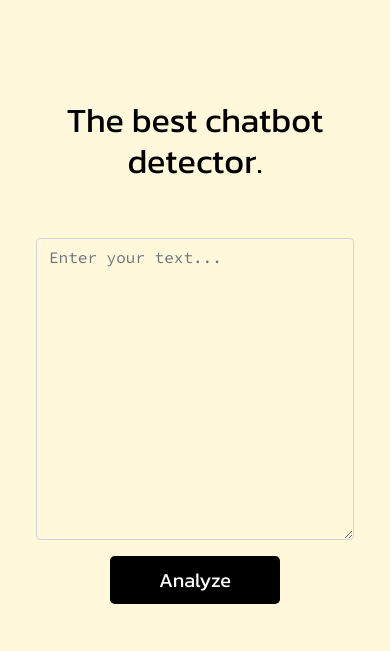
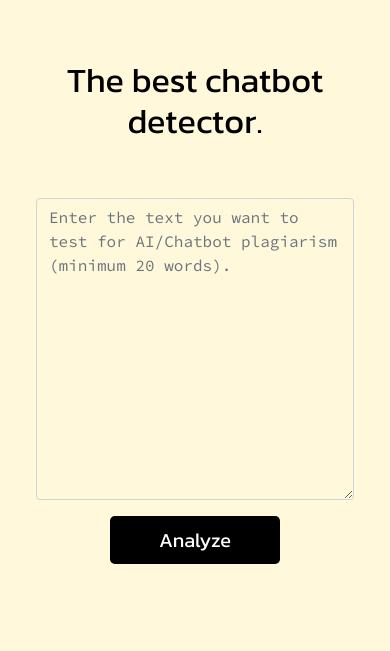
Before and after one commit to Dilu-Bilu/Hesiod, a Django app: page / in a window 390 px wide. Shown: the part 94-745 px from the top of the page. Run offline with Django 3.2, Linux system fonts and the light colour scheme; parts of the project's set-up code (start-up, migrations or seed data) failed here and were passed over; some libraries are stand-ins or nearby versions; some web fonts are replaced.

Commit message:
Added front end changes.

```diff
--- a/detector/forms.py
+++ b/detector/forms.py
@@ -3,7 +3,7 @@ from crispy_forms.helper import FormHelper
 from crispy_forms.layout import Layout, Submit, Field
 
 class TextInputForm(forms.Form):
-    text_input = forms.CharField(label= "", widget=forms.Textarea(attrs={'rows': 12, 'cols': 50, 'class': 'custom-field', 'placeholder': 'Enter your text...', 'style': 'background-color: #FFF8DB; color: black; font-family: Source Code Pro;'} ))
+    text_input = forms.CharField(label= "", widget=forms.Textarea(attrs={'rows': 12, 'cols': 50, 'class': 'custom-field', 'placeholder': 'Enter the text you want to test for AI/Chatbot plagiarism (minimum 20 words).', 'style': 'background-color: #FFF8DB; color: black; font-family: Source Code Pro;'} ))
 
 from .models import Feedback
 
--- a/detector/texts.txt
+++ b/detector/texts.txt
@@ -1 +1 @@
-Here is some text that you could use.
+Here is something.
--- a/killgpt/templates/pages/home.html
+++ b/killgpt/templates/pages/home.html
@@ -18,8 +18,8 @@
 <link href="{% static 'css/style.css'%}" rel="stylesheet">
 <main role="main pt-4" style="background: #FFF8DB;">
 
-   <div class="container py-5 font-weight-bold" style="font-family: 'Kanit', sans-serif">
-    <div class=" pt-5 container col-md-12 rounded text-center">
+   <div class="container pt-5 pb-2 font-weight-bold" style="font-family: 'Kanit', sans-serif">
+    <div class=" pt-2 container col-md-12 rounded text-center">
    <h1 class="text-black display-4">The best chatbot detector.</h1>
 
    <form action="" method="POST" class = 'input-lg pt-5'enctype="multipart/form-data" style=" background: #FFF8DB;">
@@ -77,7 +77,7 @@
 
 </style>
 
-<div class="container col-md-12 element">
+<div class="container col-md-12 pb-4 element">
 
   <div class="container bg-black rounded">
     <div class="m-5 py-5 px-2">
@@ -86,6 +86,7 @@
     </div>
 
   </div>
+  <h5 style="font-family: Source Code Pro;">A humanity score above 8.5 indicates that the text was made by a human, and a humanity score under 8.5 indicates that there may have been AI plagiarism involved.</h5>
   </div>
 {% endif %}
 {%endblock content%}
```
Also changed, not shown: 1 other file.
